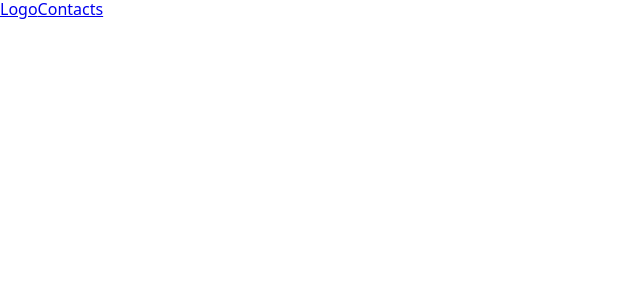
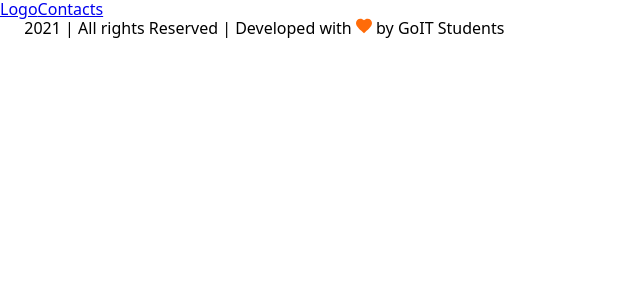
Before and after one commit to alexandr90h/qa-test-app-front, a React (Create React App) app: page /auth in a window 1280 px wide. Shown: the top 300 px of the page, without its empty margins (0-640 px from the left). Built offline with nearby package versions, Linux system fonts and the light colour scheme.

Commit message:
Realized Footer component; download and optimized copyright and heart pics;

```diff
--- a/src/App.js
+++ b/src/App.js
@@ -6,8 +6,8 @@ import PrivateRoute from './components/Routes/PrivateRoute';
 import { getIsFetchingCurrentUser } from './redux/authorization/authorization-selectors';
 import { fetchCurrentUser } from './redux/authorization/authorization-operations';
 import Navigation from './components/Navigation/Navigation';
+import Footer from './components/Footer';
 import './App.css';
-
 function App() {
   const isFetchingCurrentUser = useSelector(getIsFetchingCurrentUser);
   const dispatch = useDispatch();
@@ -58,6 +58,7 @@ function App() {
           </Switch>
         </>
       )}
+      <Footer />
     </>
   );
 }
--- /dev/null
+++ b/src/components/Footer/Footer.js
@@ -0,0 +1,15 @@
+import styles from './Footer.module.css';
+import Copyright from './images/Copyright.svg';
+import favoriteHeart from './images/Favorite-heart.svg';
+
+const Footer = () => (
+  <div className={styles.Footer}>
+    <span>
+      <img src={Copyright} alt="copyright" />
+      &nbsp; 2021 | All rights Reserved | Developed with&nbsp;
+      <img src={favoriteHeart} alt="heart" />
+      &nbsp;by GoIT Students
+    </span>
+  </div>
+);
+export default Footer;
--- /dev/null
+++ b/src/components/Footer/index.js
@@ -0,0 +1 @@
+export { default } from './Footer';
```
Also changed, not shown: src/components/Footer/Footer.module.css (added), src/components/Footer/images/Copyright.svg (added), src/components/Footer/images/Favorite-heart.svg (added).
